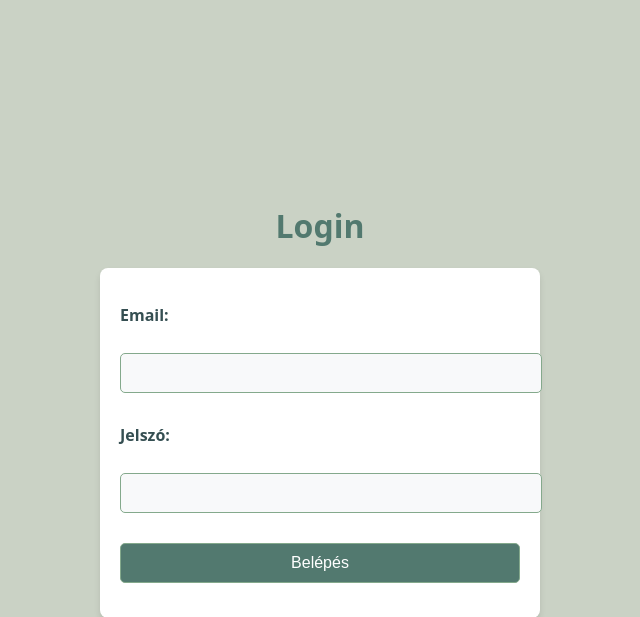
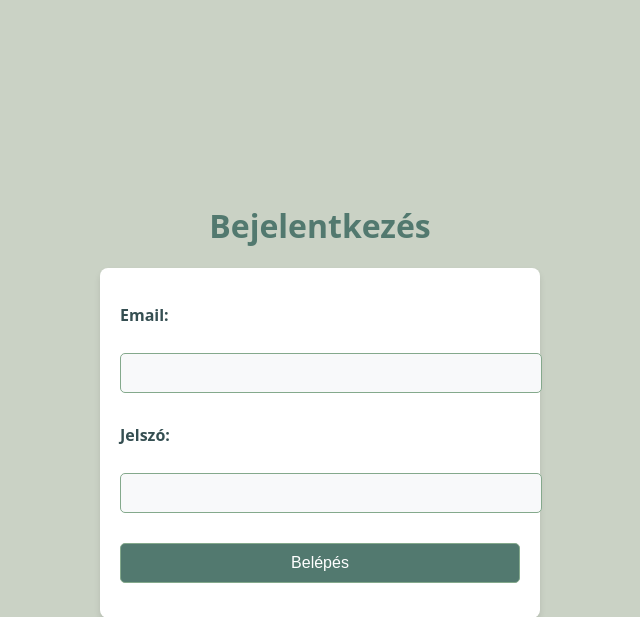
Before and after one commit to tzsofia10/Vizsgaremek, a PHP site: page /admin/index.php in a window 1280 px wide. Shown: the top 617 px of the page, without its empty margins (320-960 px from the left). Run offline with PHP 8.4, Linux system fonts and the light colour scheme.

Commit message:
login nem login

```diff
--- a/admin/index.php
+++ b/admin/index.php
@@ -45,12 +45,12 @@ if (isset($_POST['submit'])) {
 <head>
     <meta charset="utf-8">
     <meta name="viewport" content="width=device-width, initial-scale=1.0">
-    <title>Admin Panel Login</title>
+    <title>Bejelentkezés</title>
     <link href="../css/adminpanel.css" rel="stylesheet">
 </head>
 
 <body>
-<h1>Login</h1>
+<h1>Bejelentkezés</h1>
 <form method="post" action="">
     <?php if (isset($error)) echo $error; ?>
     <p><label for="email">Email:</label><br>
```
